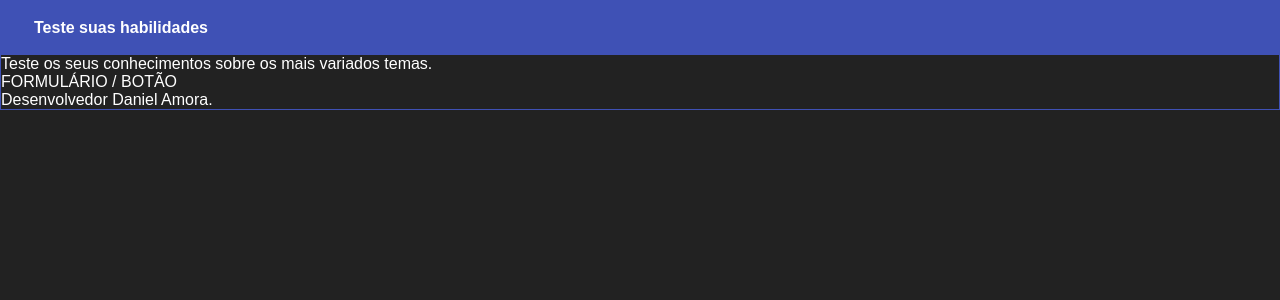
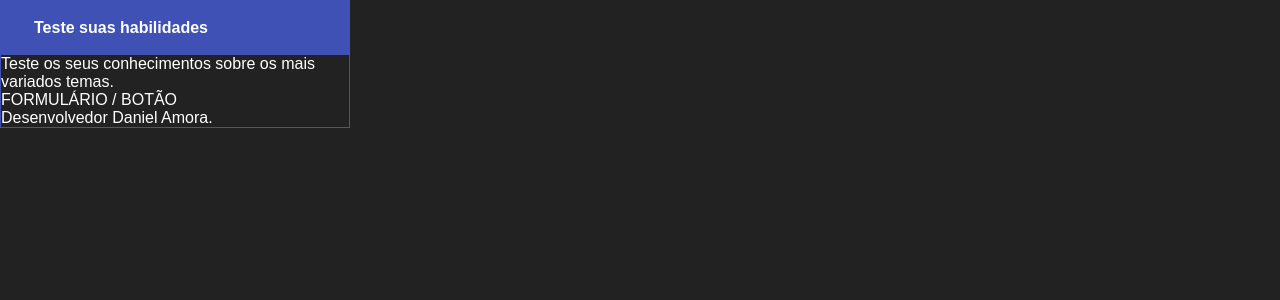
Before and after one commit to daniel-nascimento-amora/Projeto-quiz, a Next.js app: page / in a window 1280 px wide. Shown: the top 300 px of the page. Built offline with nearby package versions, Linux system fonts and the light colour scheme.

Commit message:
deixando responsivo

```diff
--- a/app/card.module.css
+++ b/app/card.module.css
@@ -2,6 +2,12 @@
 
 .card {
   border: 1px solid var(--primary);
+}
+
+@media (min-width: 600px) {
+  .card {
+    max-width: 350px;
+  }
 }
 
 .cardHeader {
```
